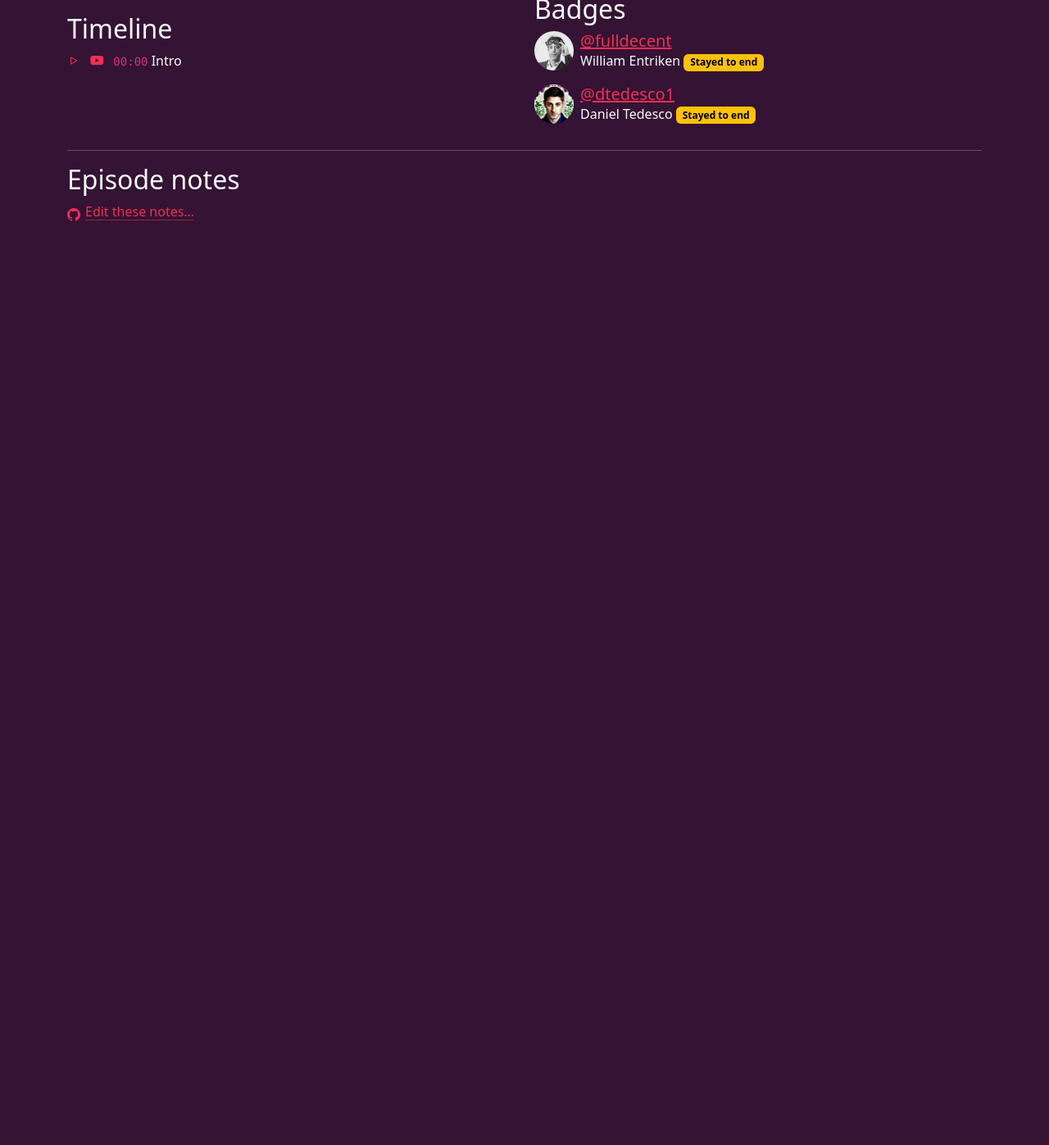
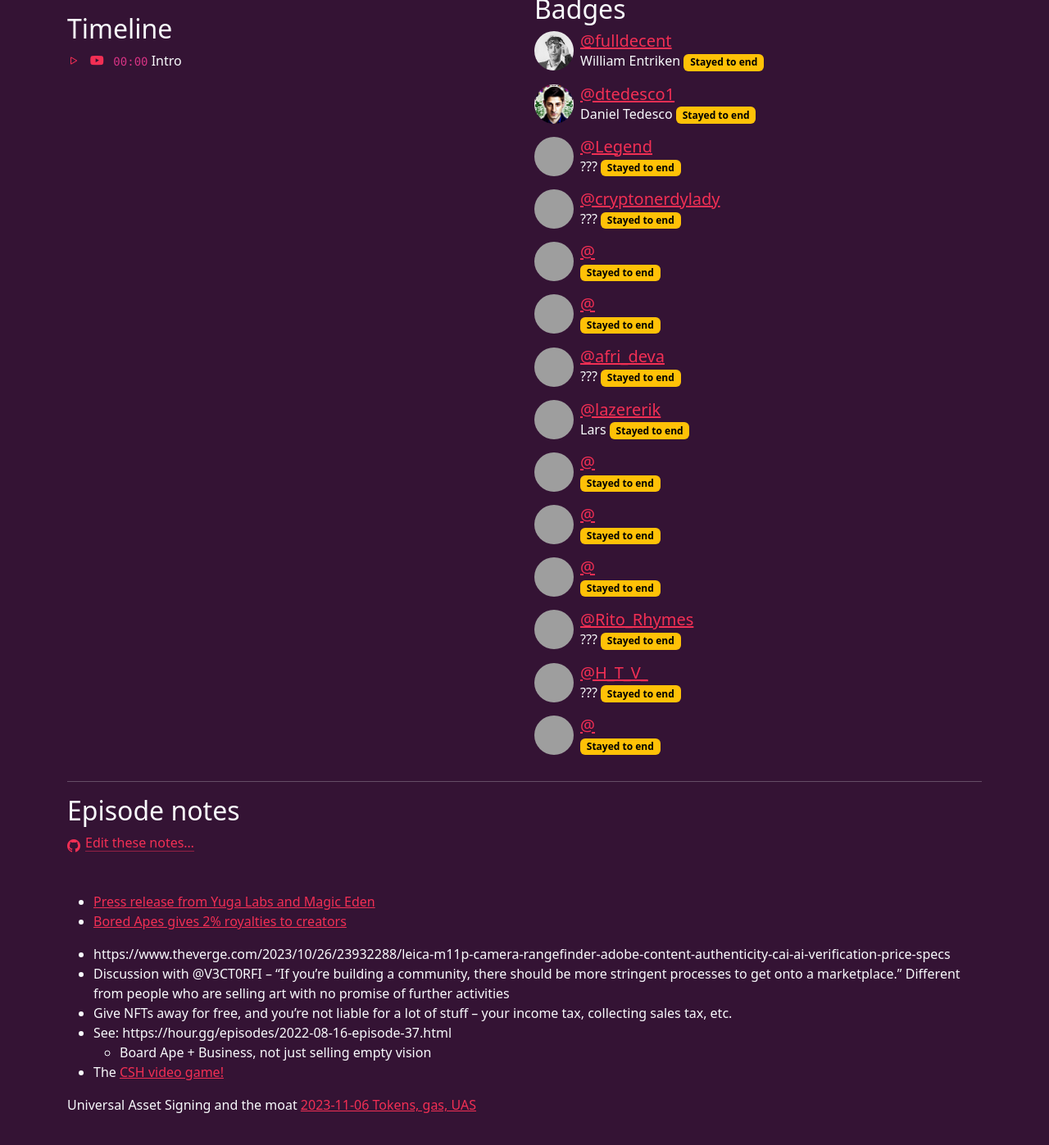
Before and after one commit to community-service/hour.gg, a Jekyll site: the page built from _episodes/2023-11-07-episode-100.md, in a window 1280 px wide and 1400 px high, scrolled down 197 px. Shown: the top 1397 px of the window at 82% size. Built offline with Jekyll 4.4.1, drawn with Linux system fonts in a browser that asks for light colours; before the commit the page ends 900 px from its top, so only the background shows below that; some of the changed text lies outside the part shown; grey boxes are pictures that could not be loaded.

Commit message:
episode notes

```diff
--- a/_episodes/2023-11-07-episode-100.md
+++ b/_episodes/2023-11-07-episode-100.md
@@ -1,9 +1,9 @@
 ---
 posted: false
 guid: "C22DC5B5-AF7F-42F2-83A2-3B6B9A27B68E"
-title: "History of NFTs"
-subtitle: "Pulling out the swag box and any stories you can share"
-description: UPDATE ME
+title: "Mandatory royalties"
+subtitle: "Yuga Labs & Magic Eden want to make royalties mandatory"
+description: Good luck with that
 time: "2023-11-07 18:00:00 -0400"
 itunes-explicit: false
 itunes-episode: 100
@@ -30,6 +30,42 @@ badges:
     participant: fulldecent
   - type: stayed-to-end
     participant: dtedesco1
+  - type: stayed-to-end
+    participant: legend
+  - type: stayed-to-end
+    participant: cryptonerdylady
+  - type: stayed-to-end
+    participant: 037
+  - type: stayed-to-end
+    participant: v3ct0rfi
+  - type: stayed-to-end
+    participant: afri_deva
+  - type: stayed-to-end
+    participant: lazererik
+  - type: stayed-to-end
+    participant: 0x7jay
+  - type: stayed-to-end
+    participant: murder_ders
+  - type: stayed-to-end
+    participant: tw4nfts
+  - type: stayed-to-end
+    participant: rito_rhymes
+  - type: stayed-to-end
+    participant: h_t_v_
+  - type: stayed-to-end
+    participant: irishnftgal
 ---
 
+- [Press release from Yuga Labs and Magic Eden](https://www.prnewswire.com/news-releases/yuga-labs-and-magic-eden-to-collaborate-on-a-new-ethereum-marketplace-to-protect-creator-royalties-301977665.html)
+- [Bored Apes gives 2% royalties to creators](https://boredapeyachtclub.com/royalties)
+
 <!--end of quick notes-->
+
+- https://www.theverge.com/2023/10/26/23932288/leica-m11p-camera-rangefinder-adobe-content-authenticity-cai-ai-verification-price-specs
+- Discussion with @V3CT0RFI – “If you’re building a community, there should be more stringent processes to get onto a marketplace.” Different from people who are selling art with no promise of further activities
+- Give NFTs away for free, and you’re not liable for a lot of stuff – your income tax, collecting sales tax, etc.
+- See: https://hour.gg/episodes/2022-08-16-episode-37.html
+  - Board Ape + Business, not just selling empty vision
+- The [CSH video game!](http://hour.gg/member-information-game)
+
+Universal Asset Signing and the moat [2023-11-06 Tokens, gas, UAS](https://docs.google.com/presentation/d/1Qok-fqtjXL6erSurRi0BLdfpcF5hIHS2OQSUllvZBS4/edit#slide=id.g297ea16cfa1_0_957)
```
Also changed, not shown: _episodes/2023-11-14-episode-101.md (+2 -2 lines), _episodes/2023-11-21-episode-102.md (+2 -2 lines).
